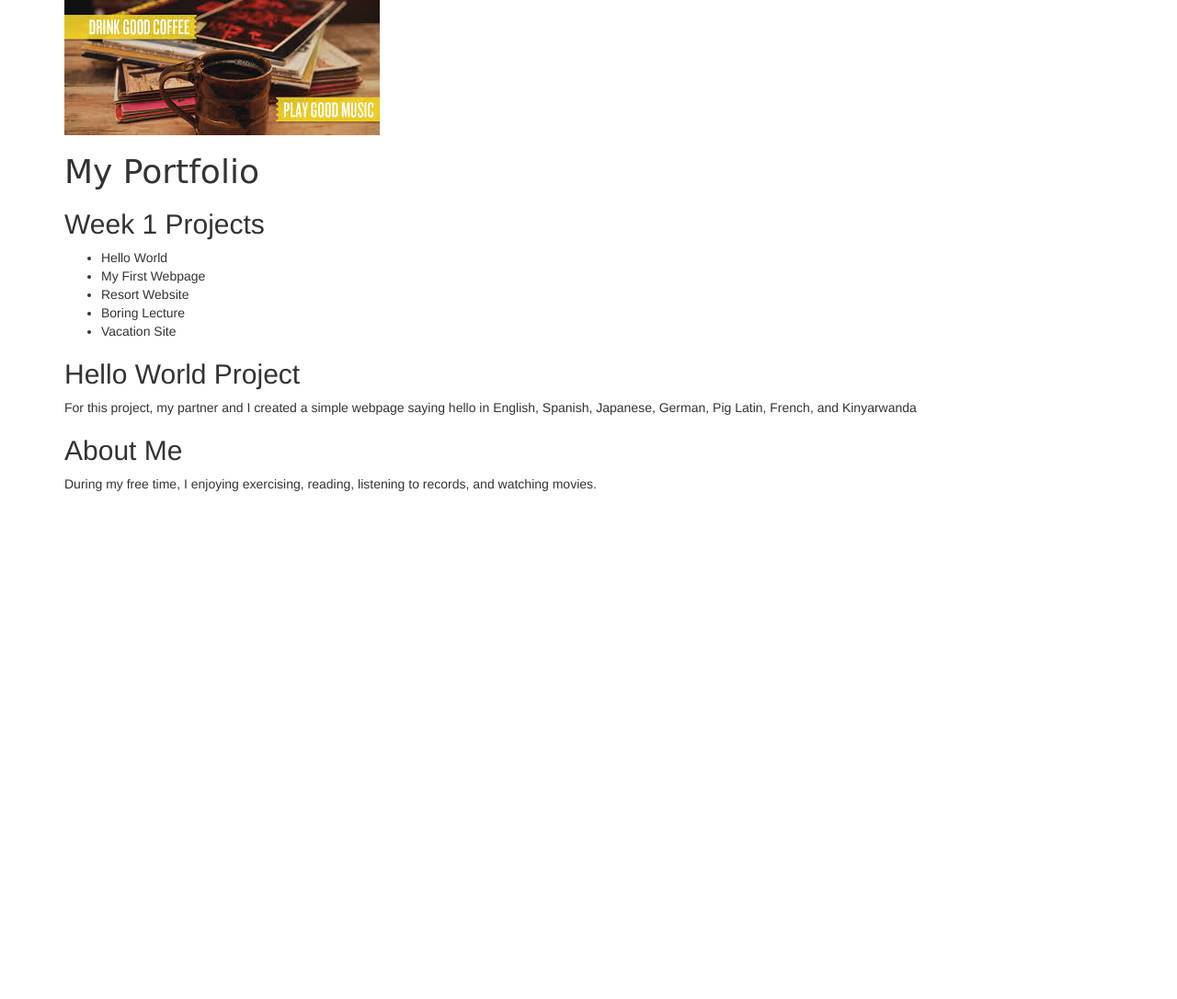
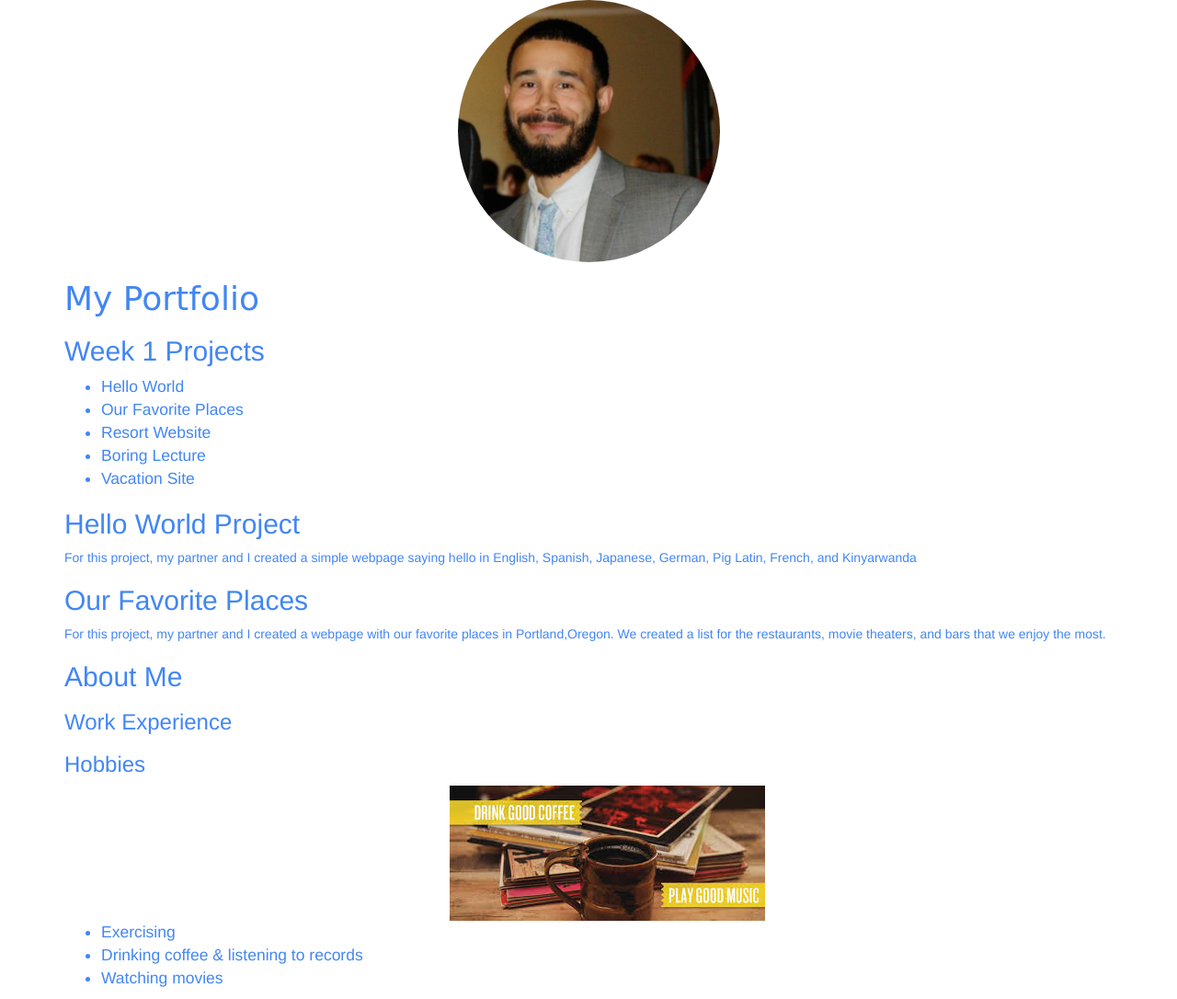
Before and after one commit to SiR-Frazier/code-review, a plain HTML site: page index.html in a window 1280 px wide. Shown: the whole page at 92% size. Before the commit the page ends 800 px from the top, so only its background shows below. Drawn offline with Linux system fonts and the light colour scheme.

Commit message:
add images and hobbies

```diff
--- a/css/styles.css
+++ b/css/styles.css
@@ -1,3 +1,22 @@
 h1 {
   font-family: cursive;
 }
+
+body {
+    color: #4286f4;
+    background-color: ###FFB6C1;
+}
+ul {
+   font-size: 1.25em;
+ }
+ .profile-pic {
+   margin: auto;
+   display: block;
+   width: 25%;
+   border-radius: 50%
+ }
+
+.coffee-pic {
+  margin: auto;
+  display: block;
+}
--- a/index.html
+++ b/index.html
@@ -7,20 +7,29 @@
 </head>
 <body>
   <div class="container">
-    <img src="images-folder/blkcoffee.jpeg" alt="coffee and vinyl">
+    <img src="images/me.jpg" class="profile-pic" alt="image of Bryce">
     <h1>My Portfolio</h1>
     <h2>Week 1 Projects</h2>
       <ul>
         <li>Hello World</li>
-        <li>My First Webpage</li>
+        <li>Our Favorite Places</li>
         <li>Resort Website</li>
         <li>Boring Lecture</li>
         <li>Vacation Site</li>
       </ul>
       <h2>Hello World Project</h2>
         <p>For this project, my partner and I created a simple webpage saying hello in English, Spanish, Japanese, German, Pig Latin, French, and Kinyarwanda</p>
+      <h2>Our Favorite Places</h2>
+        <p>For this project, my partner and I created a webpage with our favorite places in Portland,Oregon. We created a list for the restaurants, movie theaters, and bars that we enjoy the most.</p>
       <h2>About Me</h2>
-        <p>During my free time, I enjoying exercising, reading, listening to records, and watching movies.</p>
+        <h3>Work Experience</h3>
+        <h3>Hobbies</h3>
+        <ul>
+          <img src="images/coffee.jpg" class="coffee-pic" alt="coffee and vinyl">
+          <li>Exercising</li>
+          <li>Drinking coffee & listening to records</li>
+          <li>Watching movies</li>
+        </ul>
   </div>
 </body>
 </html>
```
Also changed, not shown: images-folder/blkcoffee.jpeg (deleted), images/me.jpg (added).
